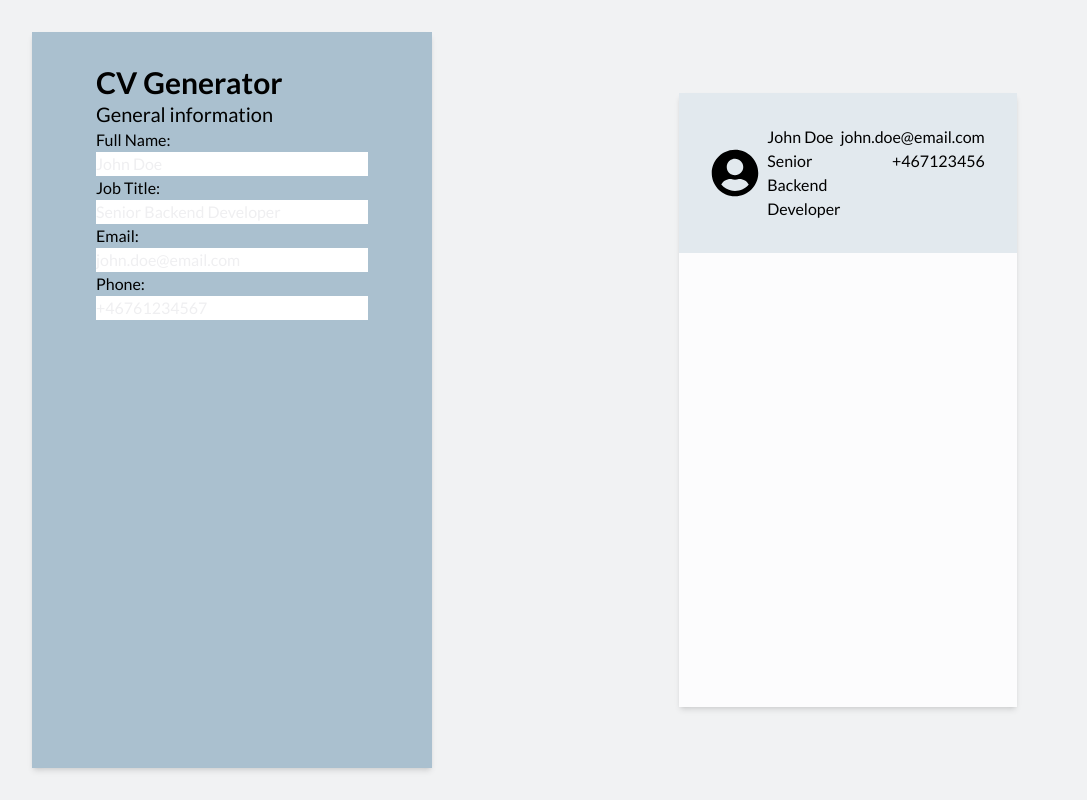
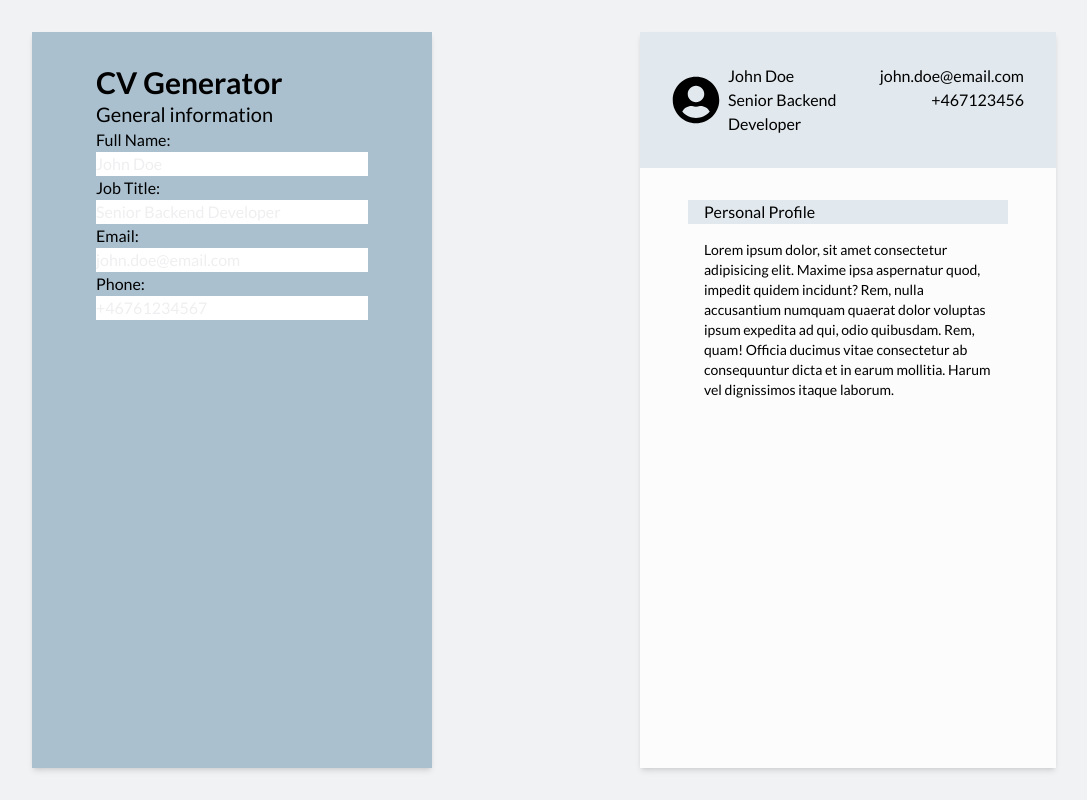
Before and after one commit to ThePhilgrim/cv-generator, a React (Vite) app: page / in a window 1280 px wide. Shown: the whole page, without its empty margins (32-1119 px from the left). Built offline with nearby package versions, Linux system fonts and the light colour scheme.

Commit message:
Create preview of personal profile

```diff
--- a/src/components/CvPreview.jsx
+++ b/src/components/CvPreview.jsx
@@ -1,10 +1,14 @@
 import GeneralPreview from './GeneralPreview';
+import PersonalProfilePreview from './PersonalProfilePreview';
 
 export default function CvPreview({ generalInfo }) {
   return (
-    <div className="bg-gray-50 shadow-md h-5/6 w-2/3 mx-44">
-      <div className="bg-blue-100 py-8 general-preview">
+    <div className="bg-gray-50 shadow-md h-full w-full mx-32">
+      <div className="bg-blue-100 py-8 general-preview mb-8">
         <GeneralPreview generalInfo={generalInfo} />
+      </div>
+      <div className="personal-profile px-12">
+        <PersonalProfilePreview />
       </div>
     </div>
   );
--- /dev/null
+++ b/src/components/PersonalProfilePreview.jsx
@@ -0,0 +1,14 @@
+export default function PersonalProfilePreview() {
+  return (
+    <>
+      <div className="bg-blue-100 px-4 mb-4">
+        <span className="text-md">Personal Profile</span>
+      </div>
+      <p className="px-4 text-sm">
+        Lorem ipsum dolor, sit amet consectetur adipisicing elit. Maxime ipsa aspernatur quod, impedit quidem incidunt?
+        Rem, nulla accusantium numquam quaerat dolor voluptas ipsum expedita ad qui, odio quibusdam. Rem, quam! Officia
+        ducimus vitae consectetur ab consequuntur dicta et in earum mollitia. Harum vel dignissimos itaque laborum.
+      </p>
+    </>
+  );
+}
```
